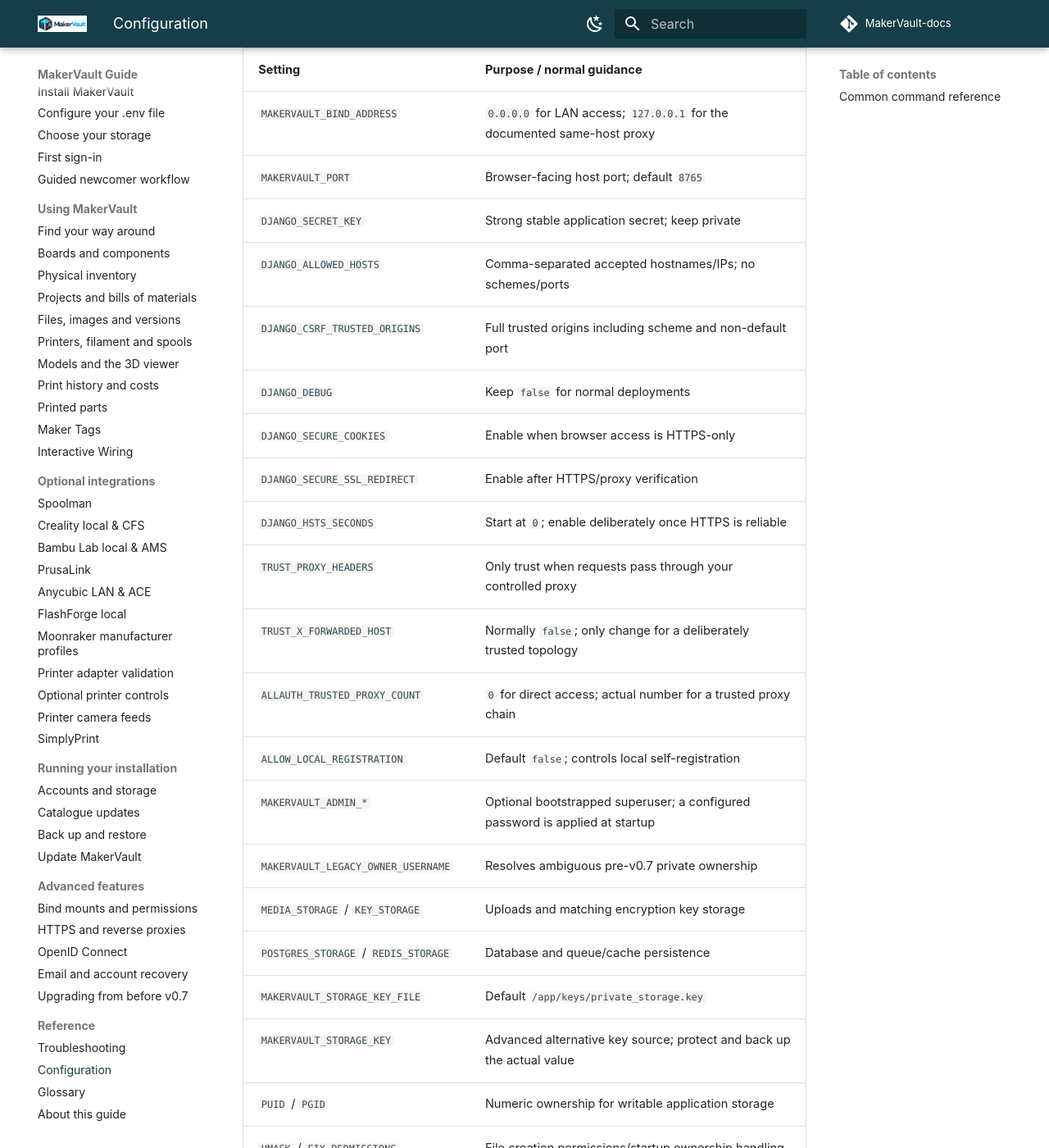
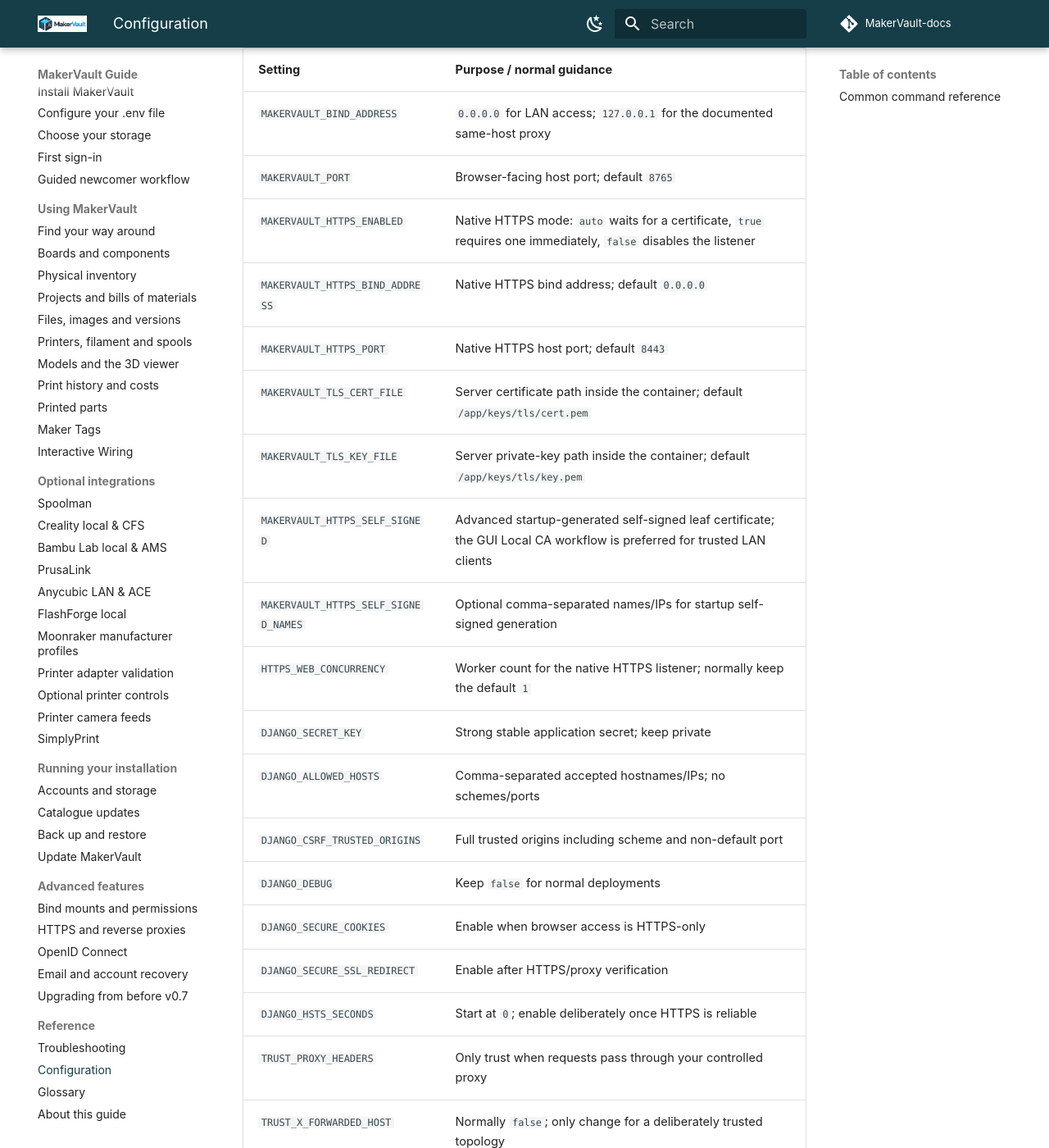
Before and after one commit to gavrd7/MakerVault-docs, an MkDocs documentation site: the page built from docs/guide/reference/configuration.md, in a window 1280 px wide and 1400 px high, scrolled down 306 px. Shown: the whole window at 82% size. Built offline with MkDocs 1.6.1 and Material for MkDocs 9.7.7, drawn with Linux system fonts in a browser that asks for light colours; comment, search, counter and statistics services are not loaded; some of the changed text lies outside the part shown.

Commit message:
Add v1 native HTTPS configuration reference

```diff
--- a/docs/guide/reference/configuration.md
+++ b/docs/guide/reference/configuration.md
@@ -8,6 +8,14 @@
 | --- | --- |
 | `MAKERVAULT_BIND_ADDRESS` | `0.0.0.0` for LAN access; `127.0.0.1` for the documented same-host proxy |
 | `MAKERVAULT_PORT` | Browser-facing host port; default `8765` |
+| `MAKERVAULT_HTTPS_ENABLED` | Native HTTPS mode: `auto` waits for a certificate, `true` requires one immediately, `false` disables the listener |
+| `MAKERVAULT_HTTPS_BIND_ADDRESS` | Native HTTPS bind address; default `0.0.0.0` |
+| `MAKERVAULT_HTTPS_PORT` | Native HTTPS host port; default `8443` |
+| `MAKERVAULT_TLS_CERT_FILE` | Server certificate path inside the container; default `/app/keys/tls/cert.pem` |
+| `MAKERVAULT_TLS_KEY_FILE` | Server private-key path inside the container; default `/app/keys/tls/key.pem` |
+| `MAKERVAULT_HTTPS_SELF_SIGNED` | Advanced startup-generated self-signed leaf certificate; the GUI Local CA workflow is preferred for trusted LAN clients |
+| `MAKERVAULT_HTTPS_SELF_SIGNED_NAMES` | Optional comma-separated names/IPs for startup self-signed generation |
+| `HTTPS_WEB_CONCURRENCY` | Worker count for the native HTTPS listener; normally keep the default `1` |
 | `DJANGO_SECRET_KEY` | Strong stable application secret; keep private |
 | `DJANGO_ALLOWED_HOSTS` | Comma-separated accepted hostnames/IPs; no schemes/ports |
 | `DJANGO_CSRF_TRUSTED_ORIGINS` | Full trusted origins including scheme and non-default port |
@@ -21,7 +29,8 @@
 | `ALLOW_LOCAL_REGISTRATION` | Default `false`; controls local self-registration |
 | `MAKERVAULT_ADMIN_*` | Optional bootstrapped superuser; a configured password is applied at startup |
 | `MAKERVAULT_LEGACY_OWNER_USERNAME` | Resolves ambiguous pre-v0.7 private ownership |
-| `MEDIA_STORAGE` / `KEY_STORAGE` | Uploads and matching encryption key storage |
+| `MEDIA_STORAGE` / `KEY_STORAGE` | Uploads and matching encryption key storage; native HTTPS identity is kept under `KEY_STORAGE/tls` |
+| `BACKUP_STORAGE` | Managed `.mvbackup` bundles and validation metadata |
 | `POSTGRES_STORAGE` / `REDIS_STORAGE` | Database and queue/cache persistence |
 | `MAKERVAULT_STORAGE_KEY_FILE` | Default `/app/keys/private_storage.key` |
 | `MAKERVAULT_STORAGE_KEY` | Advanced alternative key source; protect and back up the actual value |
```
